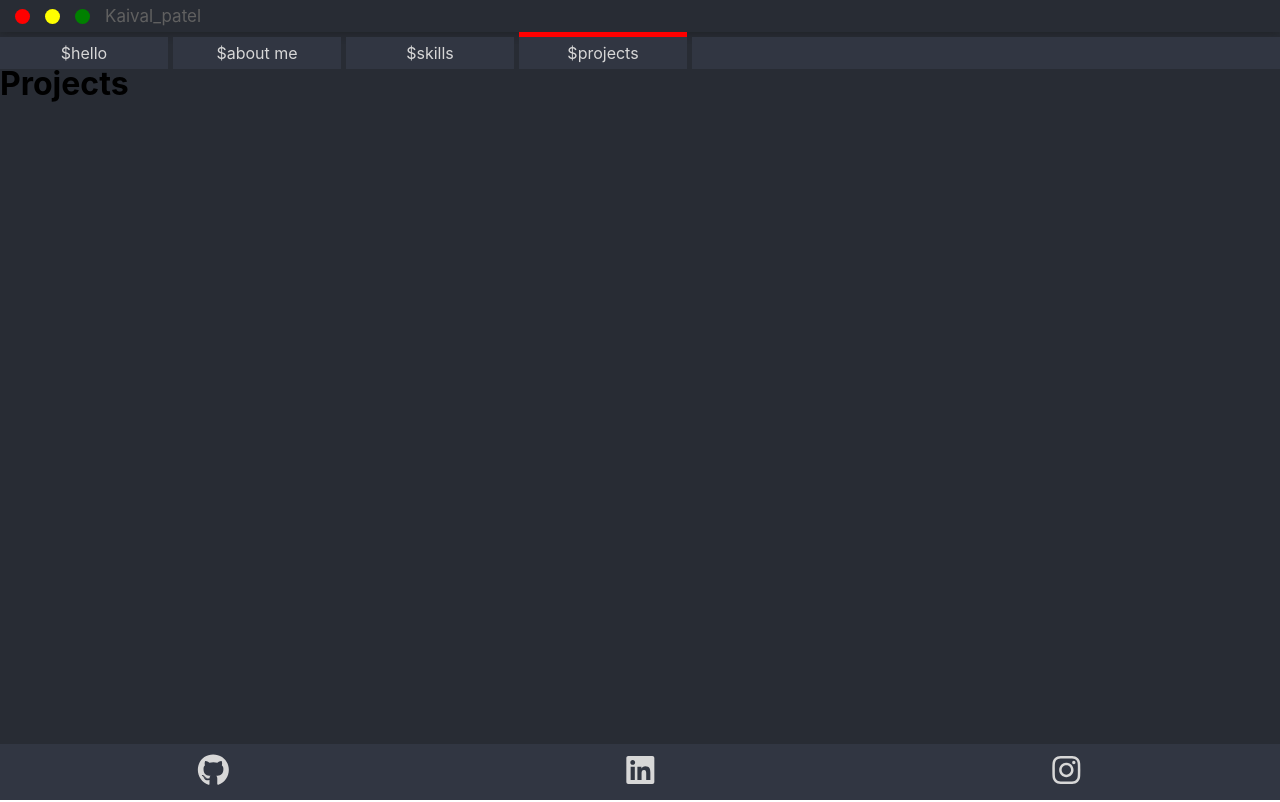
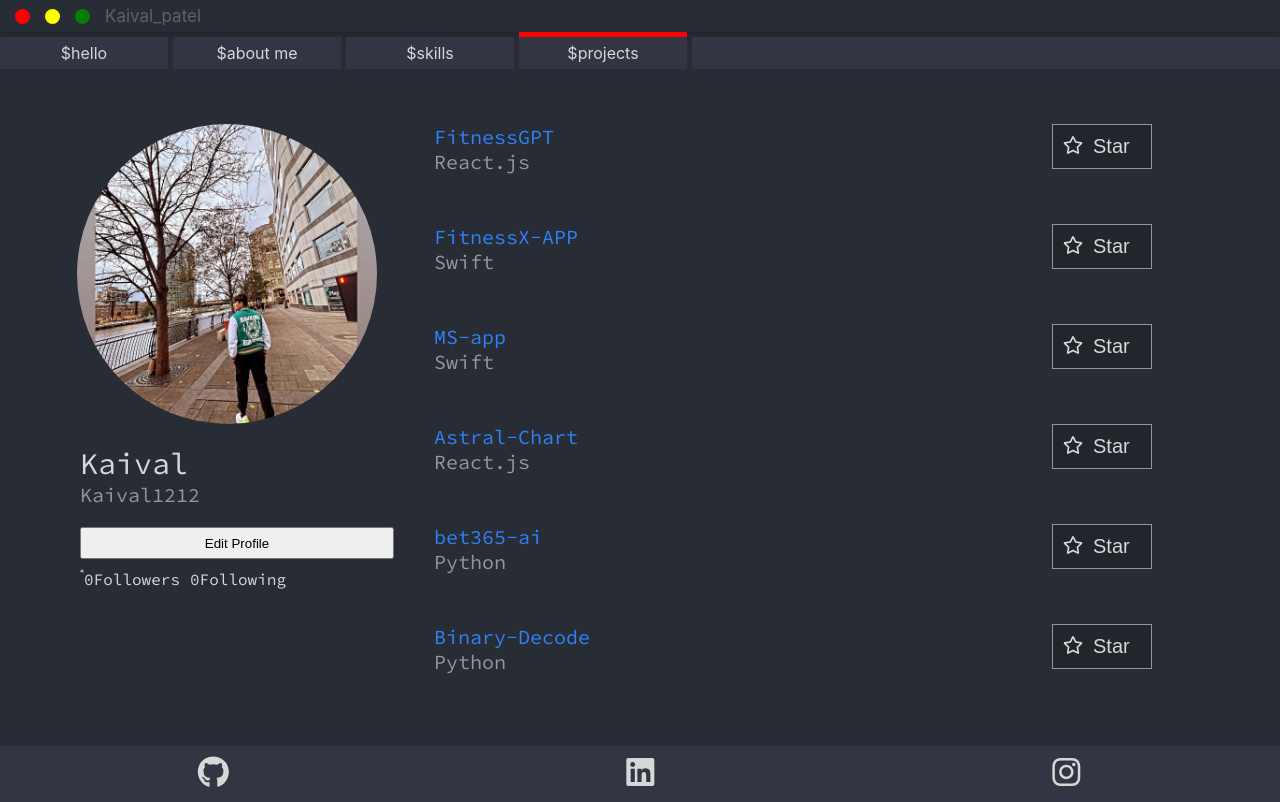
Before and after one commit to Kaival1212/react_portfolio, a React (Create React App) app: page /projects in a window 1280 px wide. Built offline with nearby package versions, Linux system fonts and the light colour scheme.

Commit message:
Complete!!!!!!!

```diff
--- a/package.json
+++ b/package.json
@@ -3,6 +3,8 @@
   "version": "0.1.0",
   "private": true,
   "dependencies": {
+    "@tensorflow/tfjs": "^4.16.0",
+    "@tensorflow/tfjs-node": "^4.16.0",
     "@testing-library/jest-dom": "^5.17.0",
     "@testing-library/react": "^13.4.0",
     "@testing-library/user-event": "^13.5.0",
--- a/src/App.css
+++ b/src/App.css
@@ -12,8 +12,7 @@
     display: flex;
     flex-direction: column;
     min-height: 100vh;
-    overflow: auto;
-    /*overflow: hidden;*/
+    overflow: hidden;
 }
 
 .top {
--- a/src/comps/Projects/Projects.css
+++ b/src/comps/Projects/Projects.css
@@ -1,5 +1,160 @@
-.Hello{
-    color: red;  height: 100%;
+.Projects_main_title {
+    display: flex;
+    margin-top: 10px;
+    color: #d7d7d7;
+    min-height: 84vh;
+    font-family: "Source Code Pro", monospace;
+
+}
+
+.Projects_main_left {
+    width: 30vw;
+    display: flex;
+    flex-direction: column;
+    align-items: center;
+    text-align: start;
+    padding-top: 50px;
+    padding-left: 70px;
+}
+
+.Projects_main_left_image {
+    width: 300px;
+    height: 300px;
+    object-fit: cover;
+    border-radius: 50%;
+}
+
+.Projects_main_left_title {
+    margin-top: 20px;
+    margin-left: 20px;
+    font-size: 30px;
+    cursor: pointer;
+}
+
+.Projects_main_left_subtitle {
+    font-size: 20px;
+    cursor: pointer;
+    color: #969696;
+
+}
+
+.Projects_main_left_button {
+    margin-left: 20px;
+    margin-top: 20px;
+    height: 4vh;
+}
+
+.Projects_main_left_bio {
+    display: flex;
+    margin-left: 20px;
+    gap: 10px;
+    margin-top: 10px;
+}
+
+.Projects_main_left_followers {
+    display: flex;
+    width: 100px;
+}
+
+.Projects_main_left_followers_number {
+    display: flex;
+    width: 10px;
+}
+
+.Projects_main_left_following {
+    display: flex;
+    width: 10px;
+}
+
+.Projects_main_left_followers > svg {
+    width: 50px;
+    height: auto;
+    color: #d7d7d7;
+    margin-bottom: 20px;
+}
+
+.Projects_main_right {
+    width: 60vw;
+    color: #d7d7d7;
+
+
+}
+
+.Projects_main_right_repositorie {
+    display: flex;
+    flex-direction: row;
+    gap: 10px;
+    padding-top: 50px;
+    padding-left: 50px;
+    justify-content: space-between;
+}
+
+.Projects_main_right_repositorie_title {
+    width: auto;
+}
+
+.Projects_main_right_repositorie_title_name > a {
+    color: #3081f7;
+
+}
+
+.Projects_main_right_repositorie_title_name :hover {
+    text-decoration: underline;
+}
+
+
+.Projects_main_right_repositorie_title_name {
+    font-size: 20px;
+
+}
+
+.Projects_main_right_repositorie_coding_lang {
+    font-size: 20px;
+    color: #969696;
+}
+
+.Projects_main_right_repositorie_star {
+    display: flex;
+    flex-direction: column;
+    width: 100px;
+    color: #d7d7d7;
+}
+
+.Projects_main_right_repositorie_star_button {
+    display: flex;
+    background-color: #21262c;
+    color: #d7d7d7;
+    border: 0.5px solid #969696;
+    font-size: 20px;
+    padding: 10px;
+}
+
+.Projects_main_right_repositorie_star_button > svg {
+    width: 20px;
+    height: auto;
+    margin-right: 10px;
+}
+
+.Projects_main_right_line {
     width: 100%;
-    background-color: #1f2226;
+    height: 1px;
+    background-color: #d7d7d7;
+    margin-top: 20px;
 }
+
+@media screen and (max-width: 768px) {
+    .Projects_main_title {
+        flex-direction: column;
+        align-items: center;
+    }
+
+    .Projects_main_left {
+        width: 80vw;
+        padding-left: 0;
+        padding-top: 20px;
+    }
+
+    .Projects_main_right {
+        width: 80vw;
+    }
+}
--- a/src/comps/Projects/Projects.js
+++ b/src/comps/Projects/Projects.js
@@ -1,12 +1,93 @@
 // import Header from "../Header/header";
 
 import Header from "../Header/header";
+import "./Projects.css";
+import {FaRegStar} from "react-icons/fa";
+import profile_pic from "../About/About.JPG";
+import {IoPeople} from "react-icons/io5";
+
+
+function Repos({name, lang, url}) {
+    return (
+        <div className="Projects_main_right_repositorie">
+            <div className="Projects_main_right_repositorie_title">
+
+                <div className="Projects_main_right_repositorie_title_name">
+                    <a href={url} target="_blank" rel="noopener noreferrer">{name}</a>
+                </div>
+                <div className={"Projects_main_right_repositorie_coding_lang"}>
+                    <div className={"Projects_main_right_repositorie_coding_lang_circle"}>
+
+                    </div>
+                    {lang}
+                </div>
+            </div>
+
+            <div className="Projects_main_right_repositorie_star">
+                <button className="Projects_main_right_repositorie_star_button">
+                    <FaRegStar/>
+                    Star
+                </button>
+            </div>
+
+        </div>
+    );
+}
 
 export default function Projects() {
     return (
-        <div className="Hello">
+        <div className="Projects_main">
             <Header pageno={4}/>
-            <h1>Projects</h1>
+            <div className="Projects_main_title">
+                <div className="Projects_main_left">
+
+                    <img src={profile_pic} alt={"profile pic"} className={"Projects_main_left_image"}></img>
+                    <div className={"Projects_main_left_title"}>
+                        Kaival
+                        <div className={"Projects_main_left_subtitle"}>
+                            Kaival1212
+                        </div>
+                    </div>
+                    <button className={"Projects_main_left_button"}>Edit Profile</button>
+
+                    <div className={"Projects_main_left_bio"}>
+
+                        <div className={"Projects_main_left_followers"}>
+                            <IoPeople/>
+                            <div className={"Projects_main_left_followers_number"}>
+                                0
+                            </div>
+                            <div className={"Projects_main_left_followers_text"}>
+                                Followers
+                            </div>
+                        </div>
+
+                        <div className={"Projects_main_left_following"}>
+                            <div className={"Projects_main_left_following_number"}>
+                                0
+                            </div>
+                            <div className={"Projects_main_left_following_text"}>
+                                Following
+                            </div>
+                        </div>
+                    </div>
+
+                </div>
+
+                <div className="Projects_main_right">
+                    {/*<div className="Projects_main_right_indi">*/}
+                    <Repos name="FitnessGPT" lang="React.js" url="https://fitness-gptt.web.app/"/>
+                    <Repos name="FitnessX-APP" lang="Swift" url="https://github.com/Kaival1212/FitnessX-APP"/>
+                    <Repos name="MS-app" lang="Swift" url="https://github.com/Kaival1212/MS-app"/>
+                    <Repos name="Astral-Chart" lang="React.js" url="https://astral-chart.web.app/"/>
+                    <Repos name="bet365-ai" lang="Python" url="https://github.com/Kaival1212/bet365-ai"/>
+                    <Repos name="Binary-Decode" lang="Python" url="https://github.com/Kaival1212/Binary-Decode"/>
+
+                    {/*</div>*/}
+
+                </div>
+
+            </div>
         </div>
     );
 }
--- a/src/comps/Skills/Skills.css
+++ b/src/comps/Skills/Skills.css
@@ -56,7 +56,7 @@
 
 .Skills_main_left_content > div {
     display: flex;
-    justify-content: start;
+    justify-content: flex-start;
     gap: 2px;
     color: #d7d7d7;
 }
```
Also changed, not shown: src/comps/Projects/MNIST/Mnist.js (added, +19 -0 lines), src/comps/Projects/MNIST/model.json (added, +1 -0 lines), src/comps/Projects/MNIST/Create_model.js (added), src/comps/Projects/MNIST/Mnist.css (added), 2 other files (tests, documents, lock files or other folders).
